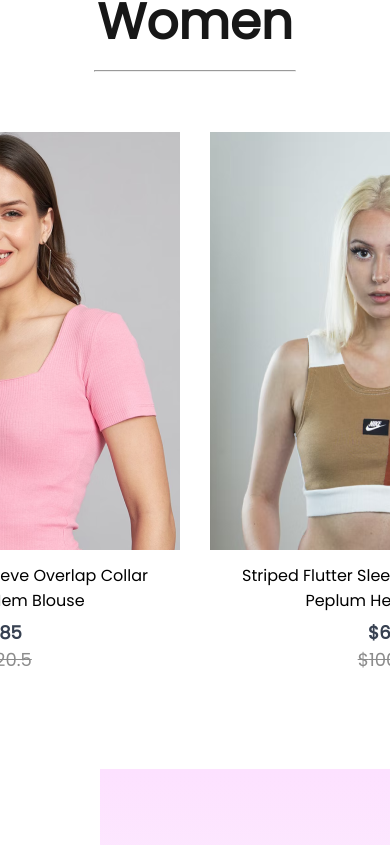
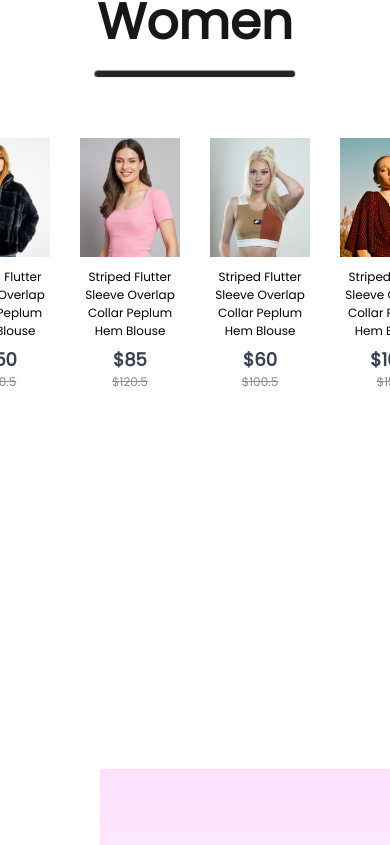
Before and after one commit to pmswami/StyleStore, a React (Create React App) app in the folder frontend/: page / in a window 390 px wide. Shown: the part 1259-2104 px from the top of the page. Built offline with nearby package versions, Linux system fonts and the light colour scheme.

Commit message:
Added responsive media styles for product items

```diff
--- a/frontend/src/Components/Item/Item.css
+++ b/frontend/src/Components/Item/Item.css
@@ -1,5 +1,8 @@
 .item {
-  width: 350px;
+  width: 280px;
+}
+.item img {
+  width: 280px;
 }
 .item p {
   margin: 6px 0px;
@@ -23,3 +26,49 @@
   transform: scale(1.05);
   transition: 0.6s;
 }
+
+@media (max-width: 1280px) {
+  .item {
+    width: 220px;
+    font-size: 14px;
+  }
+  .item img {
+    width: 220px;
+  }
+  .item-price-old {
+    font-size: 14px;
+  }
+}
+
+@media (max-width: 1024px) {
+  .item {
+    width: 170px;
+    font-size: 13px;
+  }
+  .item img {
+    width: 170px;
+  }
+  .item-price-old {
+    font-size: 13px;
+  }
+}
+@media (max-width: 800px) {
+  .item {
+    width: 120px;
+    font-size: 12px;
+  }
+  .item img {
+    width: 120px;
+  }
+  .item-price-old {
+    font-size: 12px;
+  }
+}
+@media (max-width: 500px) {
+  .item {
+    width: 100px;
+  }
+  .item img {
+    width: 100px;
+  }
+}
```
